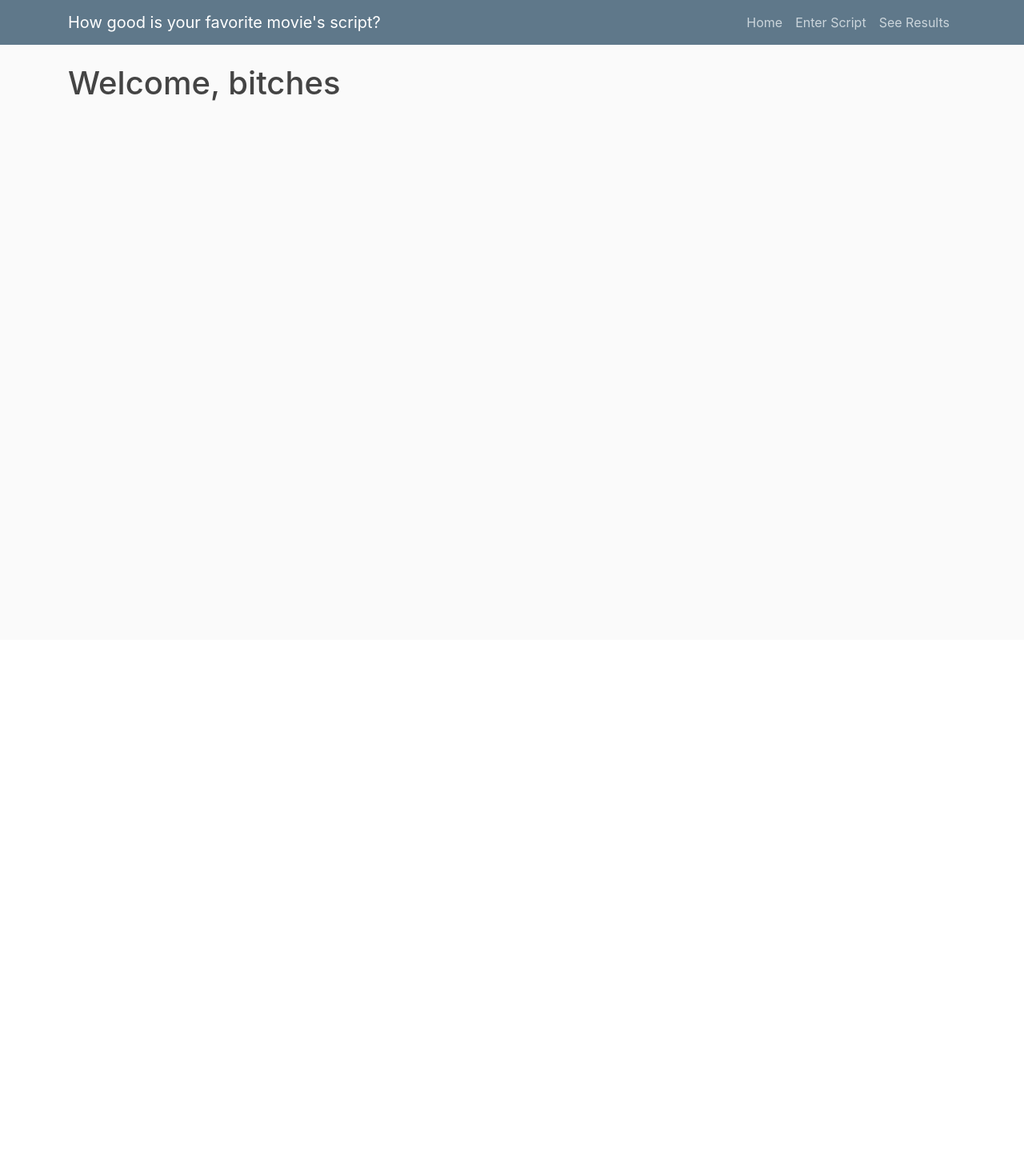
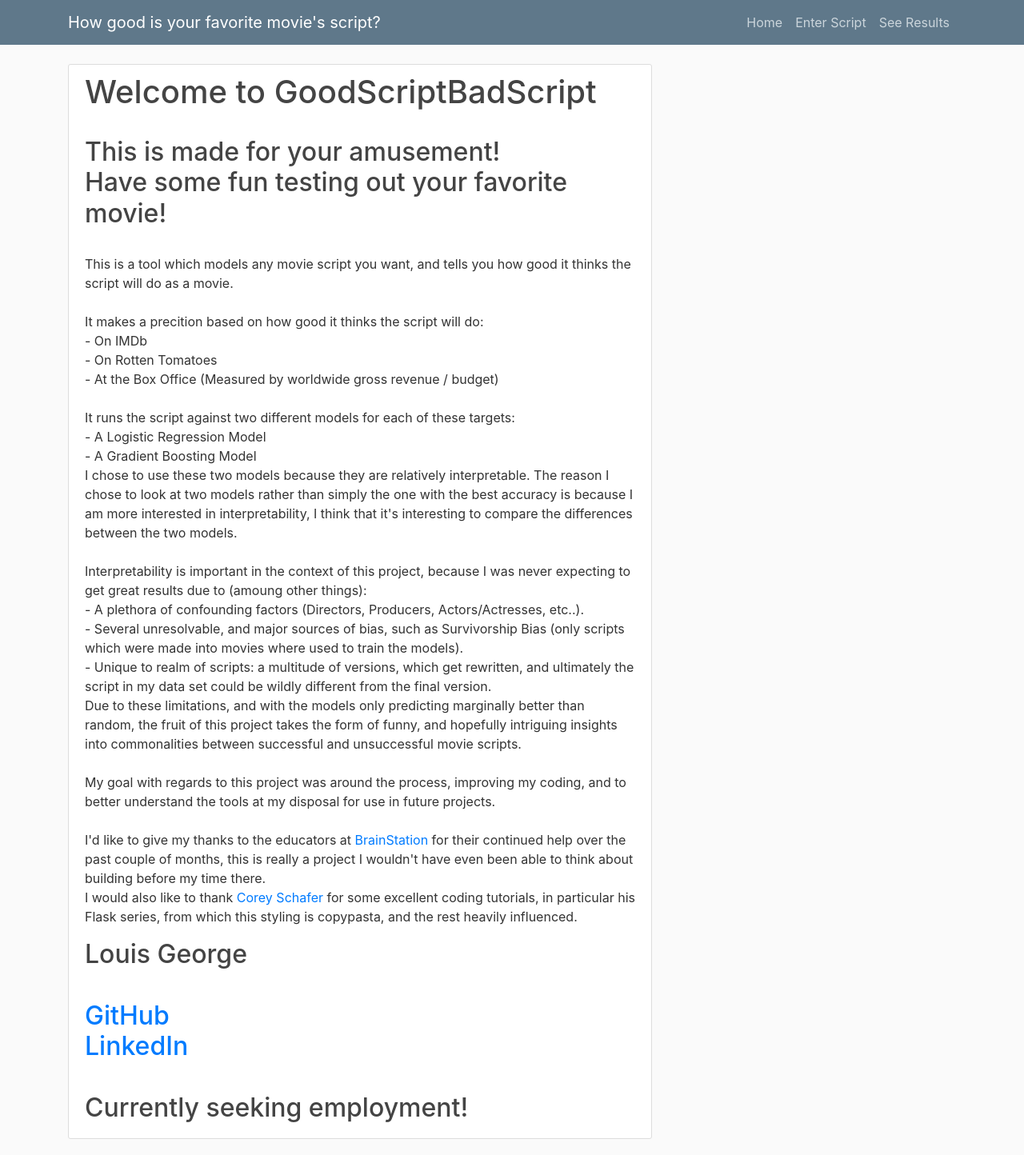
Before and after one commit to lougeo/NLP_Movie_Scripts, a Flask app: page / in a window 1280 px wide. Shown: the whole page at 80% size. Before the commit the page ends 126 px from the top, so only its background shows below. Run offline with Flask 2, Linux system fonts and the light colour scheme; parts of the project's set-up code (start-up, migrations or seed data) failed here and were passed over; some libraries are stand-ins or nearby versions.

Commit message:
Bunch of updates

```diff
--- a/web_app/app.py
+++ b/web_app/app.py
@@ -34,13 +34,13 @@ app.config['SECRET_KEY'] = '420SWED69'
 
 
 # Loading in the pickles
-tfidf = joblib.load('../models/full_tfidf.pkl')
-logreg_imdb = joblib.load('../models/imdb_logreg_full.pkl')
-logreg_rt = joblib.load('../models/rt_logreg_full.pkl')
-logreg_profit = joblib.load('../models/profit_logreg_full.pkl')
-xgbc_imdb = joblib.load('../models/imdb_xgbc_full.pkl')
-xgbc_rt = joblib.load('../models/rt_xgbc_full.pkl')
-xgbc_profit = joblib.load('../models/profit_xgbc_full.pkl')
+tfidf = joblib.load('models/full_tfidf.pkl')
+logreg_imdb = joblib.load('models/imdb_logreg_full.pkl')
+logreg_rt = joblib.load('models/rt_logreg_full.pkl')
+logreg_profit = joblib.load('models/profit_logreg_full.pkl')
+xgbc_imdb = joblib.load('models/imdb_xgbc_full.pkl')
+xgbc_rt = joblib.load('models/rt_xgbc_full.pkl')
+xgbc_profit = joblib.load('models/profit_xgbc_full.pkl')
 
 
 def merger(script, genre_info):
@@ -129,6 +129,6 @@ def results():
 
 
 if __name__ == '__main__':
-    app.run(debug=True)
+    app.run()
     # db.drop_all()
     # db.create_all()
--- a/web_app/templates/home.html
+++ b/web_app/templates/home.html
@@ -1,5 +1,47 @@
 {% extends 'layout.html' %}
 
 {% block content %}
-    <h1>Welcome, bitches</h1>
+    <div class=content-section>
+        <h1>Welcome to GoodScriptBadScript</h1>
+        <br>
+        <h2>
+            This is made for your amusement! <br>
+            Have some fun testing out your favorite movie!
+        </h2>
+        <br>
+        <p>
+            This is a tool which models any movie script you want, and tells you how good it thinks the script will do as a movie. <br> <br>
+
+            It makes a precition based on how good it thinks the script will do: <br>
+             - On IMDb <br>
+             - On Rotten Tomatoes <br>
+             - At the Box Office (Measured by worldwide gross revenue / budget) <br> <br>
+
+            It runs the script against two different models for each of these targets: <br>
+             - A Logistic Regression Model <br>
+             - A Gradient Boosting Model <br>
+            I chose to use these two models because they are relatively interpretable. The reason I chose to look at two models rather than simply the one with the best accuracy is because I am more interested in interpretability, I think that it's interesting to compare the differences between the two models. <br> <br>
+
+            Interpretability is important in the context of this project, because I was never expecting to get great results due to (amoung other things): <br>
+             - A plethora of confounding factors (Directors, Producers, Actors/Actresses, etc..). <br>
+             - Several unresolvable, and major sources of bias, such as Survivorship Bias (only scripts which were made into movies where used to train the models). <br>
+             - Unique to realm of scripts: a multitude of versions, which get rewritten, and ultimately the script in my data set could be wildly different from the final version. <br>
+            Due to these limitations, and with the models only predicting marginally better than random, the fruit of this project takes the form of funny, and hopefully intriguing insights into commonalities between successful and unsuccessful movie scripts. <br> <br>
+
+            My goal with regards to this project was around the process, improving my coding, and to better understand the tools at my disposal for use in future projects. <br> <br>
+
+            I'd like to give my thanks to the educators at <a href="https://brainstation.io/">BrainStation</a> for their continued help over the past couple of months, this is really a project I wouldn't have even been able to think about building before my time there. <br>
+            I would also like to thank <a href="https://www.youtube.com/channel/UCCezIgC97PvUuR4_gbFUs5g">Corey Schafer</a> for some excellent coding tutorials, in particular his Flask series, from which this styling is copypasta, and the rest heavily influenced.
+        </p>
+        <h2>
+            Louis George <br> <br>
+
+            <a href="https://github.com/lougeo">GitHub</a> <br>
+            <a href="https://www.linkedin.com/in/lougeo/">LinkedIn</a> <br> <br>
+
+            Currently seeking employment!
+
+        </h2>
+
+    </div>
 {% endblock content %}
--- a/web_app/templates/results.html
+++ b/web_app/templates/results.html
@@ -1,9 +1,9 @@
 {% extends 'layout.html' %}
 
 {% block content %}
-    <div>
+    <div class=content-section>
         {% if scores is defined %}
-        <h2>Here are your dumbass results:</h2>
+        <h2>Here are your results:</h2>
         <p>{{ stitle }}</p>
         <p>Logistic Model IMDb: {{ scores[0] }}</p>
         <p>Logistic Model Rotten Tomatoe: {{ scores[1] }}</p>
```
Also changed, not shown: web_app/requirements.txt (added, +49 -0 lines), web_app/site.db, 2 other files.
